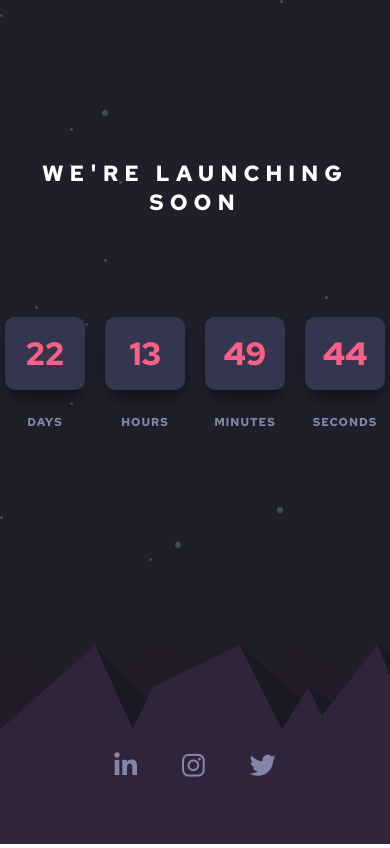
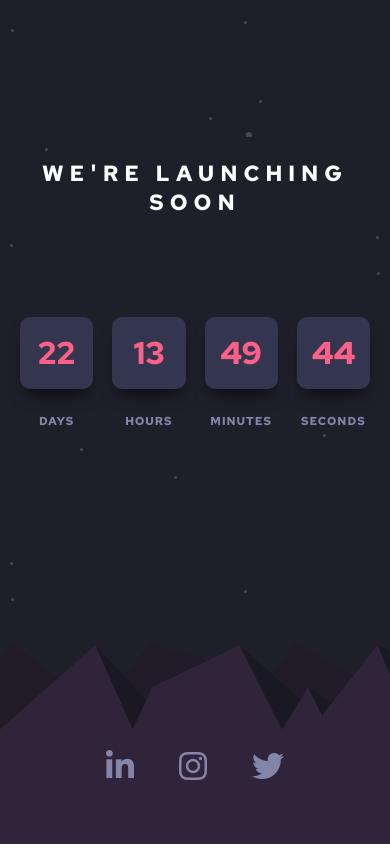
Before and after one commit to Maximo-4ever/Countdown-timer, a plain HTML site: page index.html in a window 390 px wide. Drawn offline with Linux system fonts and the light colour scheme.

Commit message:
posicion de estrellas y tamaño del contador

```diff
--- a/style.css
+++ b/style.css
@@ -24,7 +24,7 @@ body {
   align-items: center;
   justify-content: space-between;
   flex-direction: column;
-  background: no-repeat url(./images/bg-stars.svg) var(--Very-dark-blue);
+  background: url(./images/bg-stars.svg) var(--Very-dark-blue) center;
 }
 .main-container {
   display: flex;
@@ -94,7 +94,7 @@ body {
 }
 .fab {
   margin: 44px 5px 0;
-  font-size: 26px;
+  font-size: 32px;
   color: #8385A9;
   transition: color 0.4s;
 }
@@ -124,14 +124,14 @@ body {
 }
 @media (max-width: 518px) {
   #count-down {
-    gap: 20px
+    gap: 19px
   }
   .simply-section {
-    min-width: 80px;
+    min-width: 72px;
     padding: 15px;
   }
   .simply-amount {
-    font-size: 2.3em;
+    font-size: 2.25em;
   }
   .simply-word {
     font-size: 11.5px;
```
